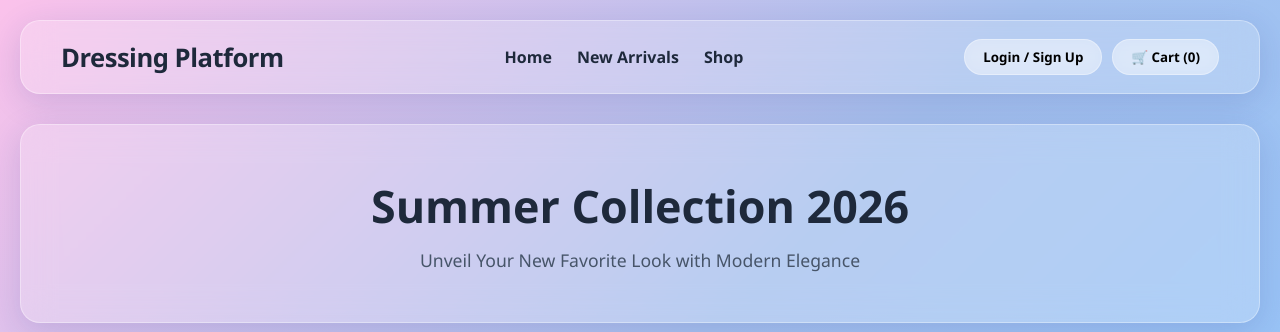
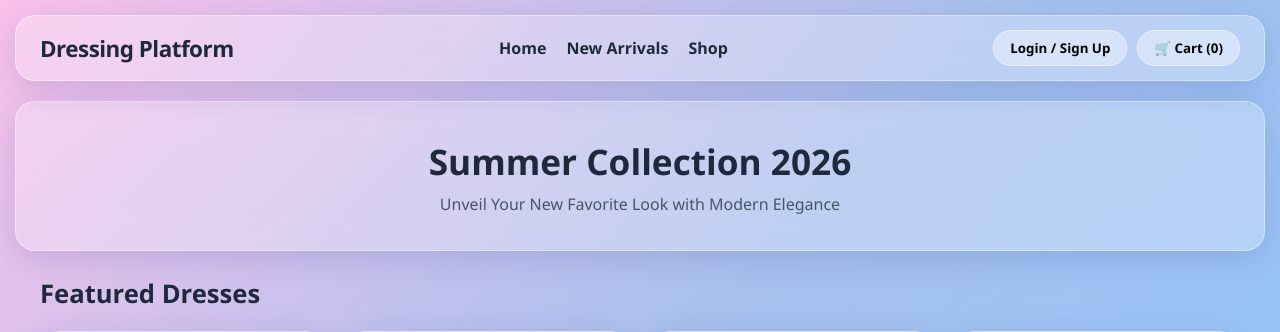
Before and after one commit to redyy44/Ecommerce-website-, a FastAPI app: page / in a window 1280 px wide. Shown: the top 332 px of the page. Run offline with FastAPI, Linux system fonts and the light colour scheme.

Commit message:
Update style.css

```diff
--- a/static/style.css
+++ b/static/style.css
@@ -1,19 +1,19 @@
 :root {
-    --glass-bg: rgba(255, 255, 255, 0.2);
-    --glass-border: rgba(255, 255, 255, 0.35);
+    --glass-bg: rgba(255, 255, 255, 0.25);
+    --glass-border: rgba(255, 255, 255, 0.4);
     --glass-shadow: 0 8px 32px 0 rgba(31, 38, 135, 0.15);
     --text-primary: #1e293b;
     --text-light: #475569;
 }
 
-* { margin: 0; padding: 0; box-sizing: border-box; font-family: 'Segoe UI', Tahoma, Geneva, Verdana, sans-serif; }
+* { margin: 0; padding: 0; box-sizing: border-box; font-family: 'Segoe UI', system-ui, -apple-system, sans-serif; }
 
 body {
     min-height: 100vh;
     background: linear-gradient(135deg, #fbc2eb 0%, #a6c1ee 50%, #8ec5fc 100%);
     background-attachment: fixed;
     color: var(--text-primary);
-    padding: 20px;
+    padding: 15px;
 }
 
 .glass-panel {
@@ -25,82 +25,139 @@ body {
     border-radius: 20px;
 }
 
-.navbar { display: flex; justify-content: space-between; align-items: center; padding: 18px 40px; margin-bottom: 30px; }
-.brand-title { font-size: 1.6rem; font-weight: 700; letter-spacing: -0.5px; }
-.nav-links { display: flex; gap: 25px; list-style: none; }
-.nav-links a { text-decoration: none; color: var(--text-primary); font-weight: 600; transition: opacity 0.2s ease; }
-.nav-links a:hover { opacity: 0.7; }
+/* NAVBAR */
+.navbar {
+    display: flex;
+    justify-content: space-between;
+    align-items: center;
+    padding: 14px 24px;
+    margin-bottom: 20px;
+    position: relative;
+    z-index: 100;
+}
+
+.brand-title { font-size: 1.4rem; font-weight: 700; letter-spacing: -0.5px; }
+.nav-links { display: flex; gap: 20px; list-style: none; align-items: center; }
+.nav-links a { text-decoration: none; color: var(--text-primary); font-weight: 600; }
+
+.hamburger-btn {
+    display: none;
+    background: none;
+    border: none;
+    font-size: 1.6rem;
+    cursor: pointer;
+    color: var(--text-primary);
+}
+
+.user-badge { display: flex; align-items: center; gap: 10px; }
 
 .cart-btn {
     background: rgba(255, 255, 255, 0.4);
     border: 1px solid var(--glass-border);
-    padding: 8px 18px;
+    padding: 8px 16px;
     border-radius: 25px;
     cursor: pointer;
     font-weight: 600;
-    backdrop-filter: blur(8px);
 }
 
-.hero-section { padding: 50px; text-align: center; margin-bottom: 40px; }
-.hero-title { font-size: 2.8rem; margin-bottom: 12px; }
-.hero-subtitle { font-size: 1.1rem; color: var(--text-light); }
+/* HERO & CONTROLS */
+.hero-section { padding: 35px 20px; text-align: center; margin-bottom: 25px; }
+.hero-title { font-size: 2.2rem; margin-bottom: 8px; }
+.hero-subtitle { font-size: 1rem; color: var(--text-light); }
 
+.controls-bar {
+    display: flex;
+    gap: 15px;
+    margin-bottom: 25px;
+    flex-wrap: wrap;
+}
+
+.search-input {
+    flex-grow: 1;
+    padding: 12px 18px;
+    border-radius: 25px;
+    border: 1px solid var(--glass-border);
+    background: rgba(255, 255, 255, 0.4);
+    outline: none;
+    font-size: 0.95rem;
+}
+
+/* PRODUCTS GRID */
 .products-section { max-width: 1200px; margin: 0 auto; }
-.section-title { font-size: 1.8rem; margin-bottom: 20px; }
-.product-grid { display: grid; grid-template-columns: repeat(auto-fill, minmax(280px, 1fr)); gap: 25px; }
+.section-title { font-size: 1.6rem; margin-bottom: 20px; }
+.product-grid { display: grid; grid-template-columns: repeat(auto-fill, minmax(260px, 1fr)); gap: 20px; }
 
 .product-card {
-    padding: 18px;
-    transition: transform 0.3s ease, box-shadow 0.3s ease;
+    padding: 16px;
     display: flex;
     flex-direction: column;
     justify-content: space-between;
 }
 
-.product-card:hover { transform: translateY(-6px); box-shadow: 0 12px 40px 0 rgba(31, 38, 135, 0.25); }
-.product-image { width: 100%; height: 320px; object-fit: cover; border-radius: 12px; margin-bottom: 15px; }
-.product-info { display: flex; justify-content: space-between; align-items: center; margin-bottom: 15px; }
-.product-name { font-size: 1.1rem; font-weight: 600; }
+.product-image { width: 100%; height: 300px; object-fit: cover; border-radius: 14px; margin-bottom: 12px; }
+.product-info { display: flex; justify-content: space-between; align-items: center; margin-bottom: 12px; }
+.product-name { font-size: 1.05rem; font-weight: 600; }
 .product-price { font-size: 1.1rem; font-weight: 700; }
 
 .add-cart-btn {
-    width: 100%; padding: 10px; border: none;
-    background: rgba(255, 255, 255, 0.6);
+    width: 100%; padding: 12px; border: none;
+    background: rgba(255, 255, 255, 0.65);
     border: 1px solid var(--glass-border);
     border-radius: 12px; font-weight: 600; cursor: pointer;
-    transition: background 0.2s ease;
 }
 
-.add-cart-btn:hover { background: rgba(255, 255, 255, 0.85); }
-
+/* CART & MODALS */
 .cart-drawer {
-    position: fixed; top: 0; right: -420px; width: 380px; height: 100vh;
-    background: rgba(255, 255, 255, 0.35); backdrop-filter: blur(24px);
+    position: fixed; top: 0; right: -100%; width: 100%; max-width: 380px; height: 100vh;
+    background: rgba(255, 255, 255, 0.45); backdrop-filter: blur(24px);
     -webkit-backdrop-filter: blur(24px); border-left: 1px solid var(--glass-border);
-    box-shadow: -10px 0 30px rgba(0, 0, 0, 0.1);
-    transition: right 0.4s cubic-bezier(0.16, 1, 0.3, 1);
-    z-index: 1000; display: flex; flex-direction: column; padding: 25px;
+    transition: right 0.35s ease-in-out;
+    z-index: 1000; display: flex; flex-direction: column; padding: 20px;
 }
-
 .cart-drawer.open { right: 0; }
-.cart-header { display: flex; justify-content: space-between; align-items: center; border-bottom: 1px solid var(--glass-border); padding-bottom: 15px; margin-bottom: 20px; }
-.close-cart-btn { background: none; border: none; font-size: 1.5rem; cursor: pointer; color: var(--text-primary); }
-.cart-items-container { flex-grow: 1; overflow-y: auto; display: flex; flex-direction: column; gap: 15px; }
-.cart-item { display: flex; justify-content: space-between; align-items: center; background: rgba(255, 255, 255, 0.3); padding: 12px; border-radius: 12px; border: 1px solid var(--glass-border); }
-.cart-footer { border-top: 1px solid var(--glass-border); padding-top: 20px; margin-top: 20px; }
-.checkout-btn { width: 100%; padding: 12px; background: var(--text-primary); color: white; border: none; border-radius: 12px; font-weight: 600; cursor: pointer; margin-top: 15px; }
+.cart-header { display: flex; justify-content: space-between; align-items: center; border-bottom: 1px solid var(--glass-border); padding-bottom: 12px; margin-bottom: 15px; }
+.close-cart-btn { background: none; border: none; font-size: 1.8rem; cursor: pointer; }
+.cart-items-container { flex-grow: 1; overflow-y: auto; display: flex; flex-direction: column; gap: 12px; }
+.cart-item { display: flex; justify-content: space-between; align-items: center; background: rgba(255, 255, 255, 0.35); padding: 10px 14px; border-radius: 12px; }
 
 .modal-overlay {
     position: fixed; top: 0; left: 0; width: 100%; height: 100%;
-    background: rgba(0, 0, 0, 0.3); backdrop-filter: blur(8px);
-    display: none; justify-content: center; align-items: center; z-index: 2000;
+    background: rgba(0, 0, 0, 0.35); backdrop-filter: blur(8px);
+    display: none; justify-content: center; align-items: center; z-index: 2000; padding: 15px;
+}
+.modal-overlay.active { display: flex; }
+.modal-card { width: 100%; max-width: 400px; padding: 25px; position: relative; }
+.modal-title { font-size: 1.4rem; margin-bottom: 18px; text-align: center; }
+.form-group { margin-bottom: 14px; }
+.form-group label { display: block; margin-bottom: 4px; font-weight: 600; font-size: 0.9rem; }
+.form-input { width: 100%; padding: 10px; border-radius: 10px; border: 1px solid var(--glass-border); background: rgba(255, 255, 255, 0.6); outline: none; }
+.submit-btn { width: 100%; padding: 12px; background: var(--text-primary); color: white; border: none; border-radius: 10px; font-weight: 600; cursor: pointer; margin-top: 8px; }
+
+.google-btn {
+    width: 100%; padding: 10px; background: white; border: 1px solid #ccc;
+    border-radius: 10px; font-weight: 600; cursor: pointer; display: flex;
+    align-items: center; justify-content: center; gap: 10px; margin-top: 10px;
 }
 
-.modal-overlay.active { display: flex; }
-.modal-card { width: 380px; padding: 30px; position: relative; }
-.modal-title { font-size: 1.5rem; margin-bottom: 20px; text-align: center; }
-.form-group { margin-bottom: 15px; }
-.form-group label { display: block; margin-bottom: 5px; font-weight: 600; }
-.form-input { width: 100%; padding: 10px; border-radius: 10px; border: 1px solid var(--glass-border); background: rgba(255, 255, 255, 0.5); outline: none; }
-.submit-btn { width: 100%; padding: 12px; background: var(--text-primary); color: white; border: none; border-radius: 10px; font-weight: 600; cursor: pointer; margin-top: 10px; }
-.user-badge { display: flex; align-items: center; gap: 10px; }
+/* MOBILE RESPONSIVE QUERIES */
+@media (max-width: 768px) {
+    .hamburger-btn { display: block; }
+    .nav-links {
+        display: none;
+        flex-direction: column;
+        position: absolute;
+        top: 100%;
+        left: 0;
+        width: 100%;
+        background: rgba(255, 255, 255, 0.85);
+        backdrop-filter: blur(20px);
+        padding: 20px;
+        border-radius: 15px;
+        margin-top: 10px;
+        box-shadow: var(--glass-shadow);
+    }
+    .nav-links.active { display: flex; }
+    .hero-title { font-size: 1.7rem; }
+    .hero-subtitle { font-size: 0.9rem; }
+    .product-grid { grid-template-columns: 1fr; }
+}
```
